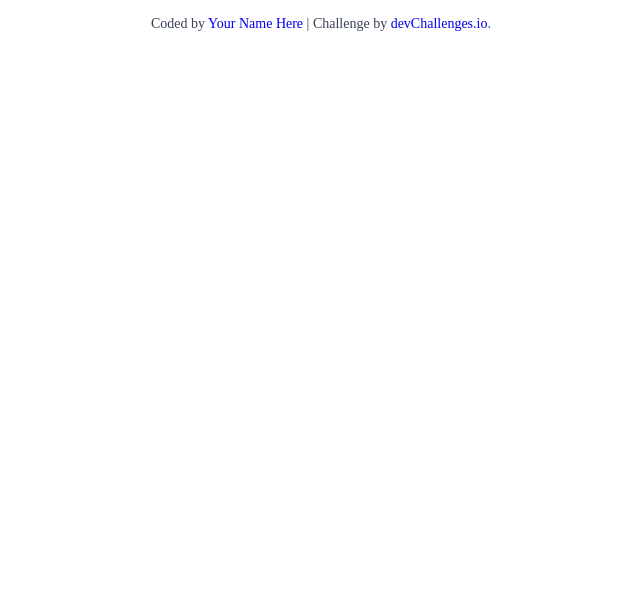
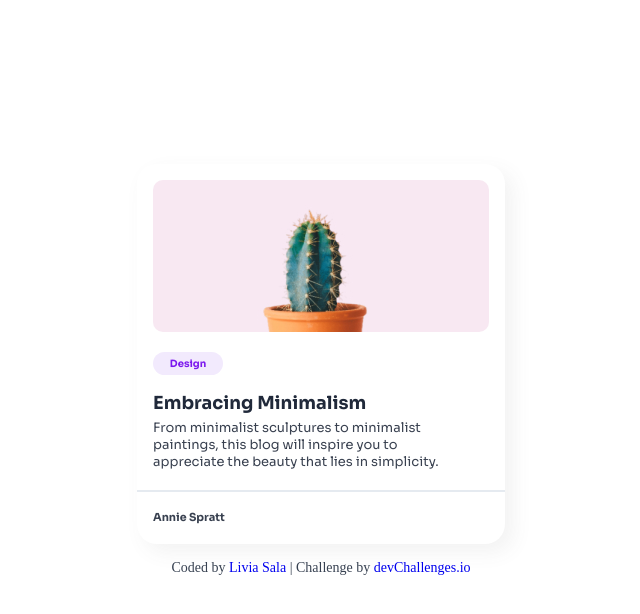
Before and after one commit to cloudsaa/Minimal-Blog-Card, a plain HTML site: page index.html in a window 1280 px wide. Shown: the whole page, without its empty margins (319-959 px from the left). Drawn offline with Linux system fonts and the light colour scheme; a web font is replaced by a local one.

Commit message:
uploading fixed code

```diff
--- /dev/null
+++ b/css/style.css
@@ -0,0 +1,124 @@
+.pt-serif-regular {
+  font-family: "PT Serif", serif;
+  font-weight: 400;
+  font-style: normal;
+}
+
+.dm-serif-text-regular {
+  font-family: "DM Serif Text", serif;
+  font-weight: 400;
+  font-style: normal;
+}
+
+
+.sora> {
+  font-family: "Sora", sans-serif;
+  font-optical-sizing: auto;
+  font-style: normal;
+}
+
+
+body{
+    margin: 0;
+    padding: 0;
+    box-sizing: border-box;
+}
+
+body {
+    height: 50vh;
+    display: flex;
+    flex-direction: column;
+    align-items: center;
+    margin-top: 164px;
+}
+
+.container{
+    border-radius: 20px;
+    box-shadow: 8px 8px 20px 0px rgba(85, 85, 85, 0.08);
+
+}
+
+.sec1{
+    margin-top: 16px;
+    margin-left: 16px;
+    margin-right: 16px;
+    background-color: white;
+    margin-bottom: 10px solid #ccc;
+
+}
+
+.sec1 img{
+    height: 152px;
+    width: 336px;
+    border-radius: 10px;
+
+}
+
+.sec1 h5{
+    font-family: 'Sora', 'PT Serif', serif;
+    font-weight: 700;
+    color: #7C19EE;
+    font-size: 10px;
+}
+
+#dtext{
+    margin-top: 16px;
+    display: block;
+    width: 60px;
+    padding: 5px;
+    border-radius: 40px;
+    background-color: #F2EAFD;
+    text-align: center;
+}
+
+.mtext{
+    font-family:  'Sora', 'PT Serif', serif;
+    margin-left: 16px;
+    margin-right: 16px;
+}
+
+.mtext h2{
+    margin-top: 16px;
+    font-weight: 700;
+    font-size: 18px;
+    color: #20293A;
+    height: 10px;
+    weight: 300px;
+}
+
+.mtext h4{
+    margin-bottom: 20px;
+    width: 300px;
+    font-weight: 400;
+    white-space: normal;
+    word-wrap: break-word;
+    color: #394150;
+    font-size: 13px;
+}
+
+.divider {
+  height: 2px;
+  background-color: #E5EAF0;
+  width: 100%;
+}
+
+footer{
+    margin-top: 10px;
+    margin-bottom: 20px;
+    color: #394150;
+    margin-left: 16px;
+    font-family:  'Sora', 'PT Serif', serif;
+    font-weight: 400;
+    font-size: smaller;
+}
+
+.author-info {
+    font-size: 14px;
+    text-align: center;
+    margin-top: 16px;
+    color: rgb(55, 65, 81);
+}
+
+.author-info a {
+    text-decoration: none;
+}
--- a/index.html
+++ b/index.html
@@ -3,54 +3,31 @@
   <head>
     <meta charset="UTF-8" />
     <meta name="viewport" content="width=device-width, initial-scale=1.0" />
-
-    <link
-      rel="icon"
-      href="resources/favicon.ico"
-      type="image/x-icon"
-      sizes="96x96"
-    />
-
+    <link rel="icon" href="resources/favicon.ico" type="image/x-icon" sizes="96x96" />
+    <link rel="stylesheet" href="css/style.css" type="text/css">
+    <link rel="preconnect" href="https://fonts.googleapis.com">
+    <link rel="preconnect" href="https://fonts.gstatic.com" crossorigin>
+    <link href="https://fonts.googleapis.com/css2?family=DM+Serif+Text&family=PT+Serif&family=Sora:wght@100..800&display=swap" rel="stylesheet">
     <title>devChallenges.io | Minimal Blog Card</title>
-
-    <!--You are welcome to delete these styles or modify them in your own stylesheet -->
-    <style>
-      * {
-        margin: 0;
-        padding: 0;
-        box-sizing: border-box;
-      }
-
-      body {
-        height: 100vh;
-      }
-
-      .author-info {
-        font-size: 14px;
-        text-align: center;
-        margin-top: 16px;
-        color: rgb(55, 65, 81);
-      }
-
-      .author-info a {
-        text-decoration: none;
-      }
-    </style>
   </head>
   <body>
-    <!-- Design
-
-  Embracing Minimalism
-
-  From minimalist sculptures to minimalist paintings, this blog will inspire you to appreciate the beauty that lies in simplicity.
-
-  Annie Spratt -->
-
+    <main class="container">
+      <div class="sec1">
+        <img src="images/cactus.jpg" alt="Cactus">
+        <h5 id="dtext">Design</h5>
+      </div>
+      <section class="mtext">
+        <h2>Embracing Minimalism</h2>
+        <h4>From minimalist sculptures to minimalist paintings, this blog will inspire you to appreciate the beauty that lies in simplicity.</h4>
+      </section>
+      <div class="divider"></div>
+      <footer>
+        <h5>Annie Spratt</h5>
+      </footer>
+    </main>
     <div class="author-info">
-      Coded by <a href="#">Your Name Here</a> | Challenge by
-      <a href="https://www.devchallenges.io?ref=challenge" target="_blank"
-        >devChallenges.io</a
-      >.
+      Coded by <a href="#">Livia Sala</a> | Challenge by
+      <a href="https://www.devchallenges.io?ref=challenge" target="_blank">devChallenges.io</a>
     </div>
   </body>
 </html>
```
Also changed, not shown: images/Cactus.jpg (added).
